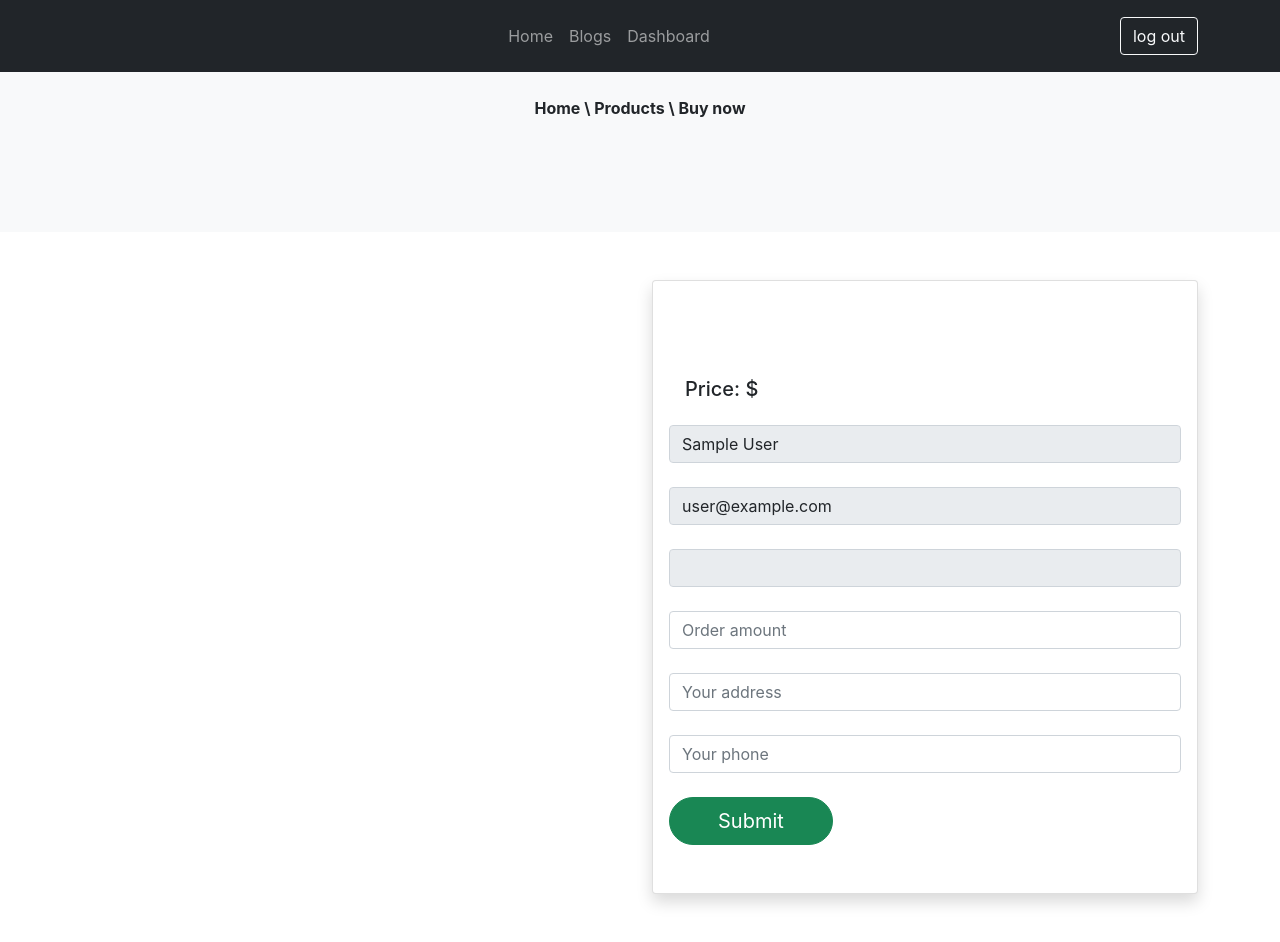
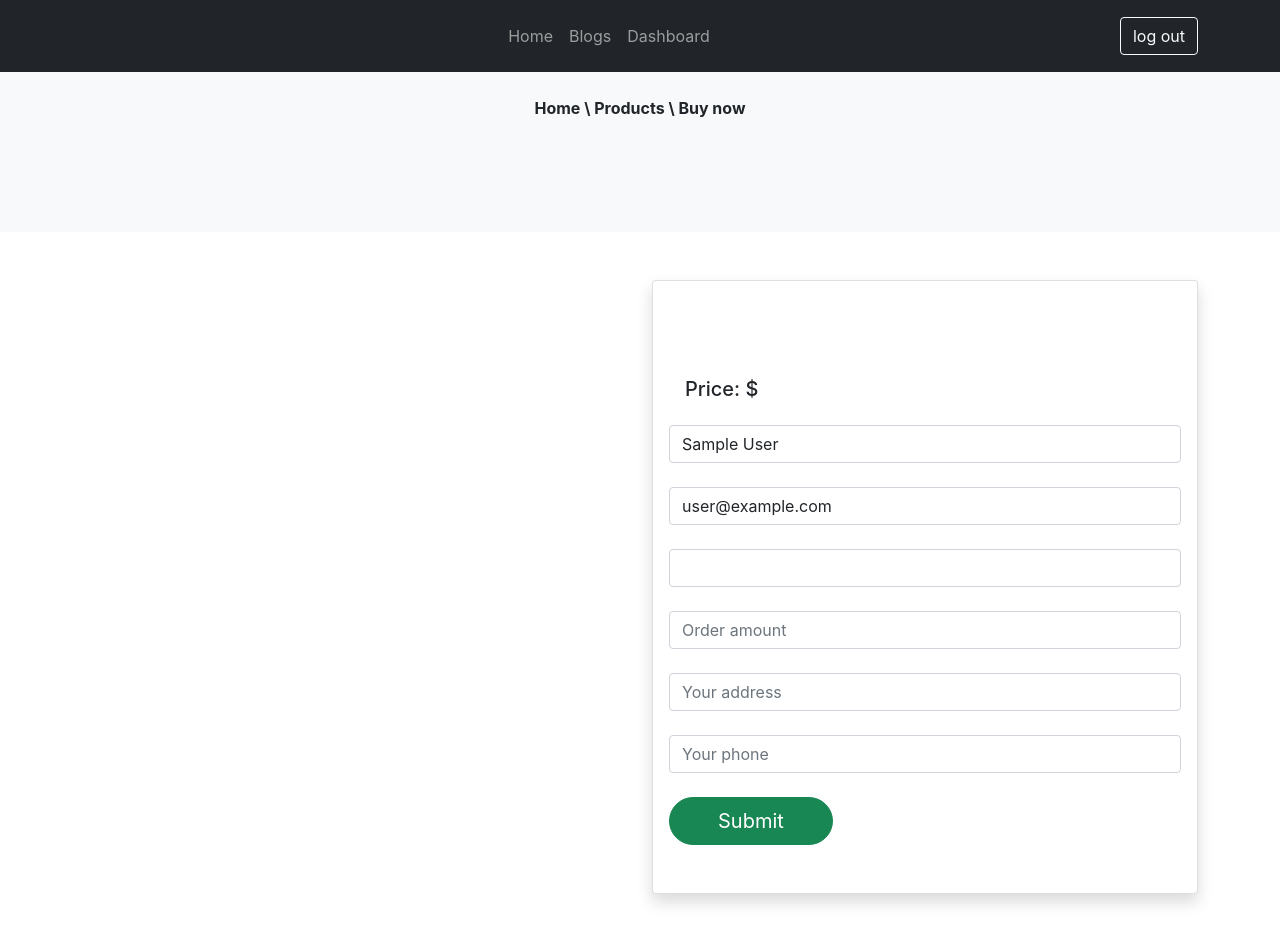
Before and after one commit to Ahsanul-kabir/trade-villa, a React (Create React App) app: page /buyNow/1 in a window 1280 px wide. Built offline with nearby package versions, Linux system fonts and the light colour scheme; no server answers; sample sign-in values are in the browser's storage.

Commit message:
error updated

```diff
--- a/src/Pages/BuyNow/BuyNow.js
+++ b/src/Pages/BuyNow/BuyNow.js
@@ -67,9 +67,9 @@ const BuyNow = () => {
                             </Card.Body>
 
                             <form onSubmit={handleSubmit(onSubmit)}>
-                                <input className="form-control" disabled {...register("name", { required: true })} value={user?.displayName} /> <br />
-                                <input className="form-control" disabled {...register("email")} value={user?.email} /> <br />
-                                <input className="form-control" disabled {...register("pdName")} value={product?.name} /> <br />
+                                <input className="form-control" {...register("name", { required: true })} value={user?.displayName} /> <br />
+                                <input className="form-control" {...register("email")} value={user?.email} /> <br />
+                                <input className="form-control" {...register("pdName")} value={product?.name} /> <br />
                                 <input className="form-control" type="number" {...register("minOrder")} placeholder="Order amount" /> <br />
                                 <input className="form-control" {...register("address")} placeholder="Your address" /> <br />
                                 <input className="form-control" type="number" {...register("phone")} placeholder="Your phone" /> <br />
```
